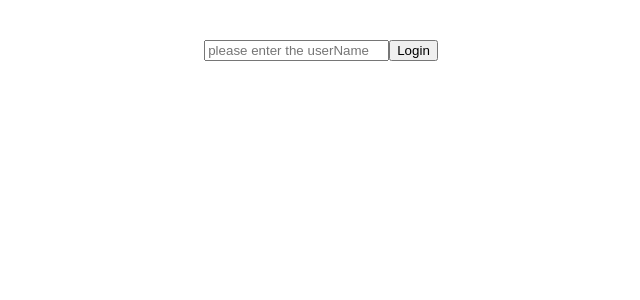
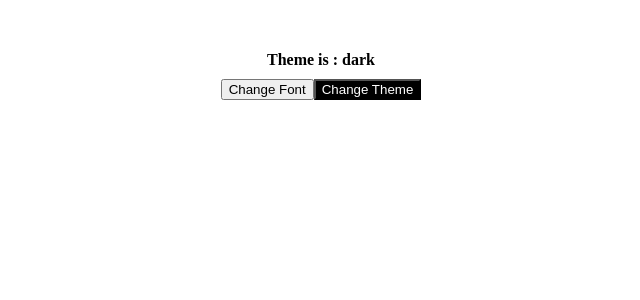
Before and after one commit to amanmulani09/TypeScript_React_Nextjs, a React (Vite) app: page / in a window 1280 px wide. Shown: the top 300 px of the page, without its empty margins (319-959 px from the left). Built offline with nearby package versions, Linux system fonts and the light colour scheme.

Commit message:
🛡️ reducer and context api

```diff
--- a/src/App.tsx
+++ b/src/App.tsx
@@ -2,6 +2,7 @@
 import './App.css'
 import EventExample from './component/React Event/EventExample'
 import Example from './component/children-component-type/Example'
+import ThemeContextExample from './component/context api with ts/ThemeContextExample'
 import UseStateExample from './component/useState Type/UseStateExample'
 function App() {
 
@@ -9,7 +10,8 @@ function App() {
     <>
     {/* <Example /> */}
     {/* <EventExample /> */}
-    <UseStateExample />
+    {/* <UseStateExample /> */}
+    <ThemeContextExample />
     </>
   )
 }
--- /dev/null
+++ b/src/component/context api with ts/ThemeContext.tsx
@@ -0,0 +1,56 @@
+import { createContext, useContext, useReducer } from "react";
+
+type StateType = {
+    theme:string,
+    fontSize:number,
+}
+
+// create the different actions types but it can be a lot of more code to write
+//Discriminited Unions
+type ColorActionType = {
+    type:"CHANGE_THEME"
+}
+type SizeActionType = {
+    type: "CHANGE_FONTSIZE",
+    payload:number
+}
+
+//so here we can do the same thing with the union
+
+type ActionType = ColorActionType | SizeActionType;
+
+const INITIAL_STATE = {
+    theme:"dark",
+    fontSize:16,
+}
+
+type ContextType = {state:StateType; dispatch:React.Dispatch<ActionType>}
+
+export const ThemeContext = createContext<ContextType>({state:INITIAL_STATE,dispatch:()=>{}});
+
+const reducer = (state:StateType,action:ActionType)=>{
+
+    switch(action.type){
+        case "CHANGE_THEME":{
+            return {...state,theme:state.theme === "dark" ? "light": "dark" }
+        };
+        case "CHANGE_FONTSIZE":{
+            return {...state,fontSize:action.payload}
+        }
+        default:
+            return state
+    }
+}
+
+export const ThemeProvider = ({children}:{children:React.ReactNode})=>{
+const [state,dispatch] = useReducer(reducer, INITIAL_STATE)
+    return(
+        <ThemeContext.Provider value={{state,dispatch}}>
+            {children}
+        </ThemeContext.Provider>
+    )
+}
+
+export const useTheme = ():ContextType=>{
+    return useContext(ThemeContext)
+}
--- /dev/null
+++ b/src/component/context api with ts/ThemeContextExample.tsx
@@ -0,0 +1,26 @@
+import { useTheme } from "./ThemeContext"
+
+const ThemeContextExample = ()=>{
+const {state,dispatch} = useTheme();
+    return(
+        <>
+        <h1 style={{fontSize:state.fontSize}}>Theme is : {state.theme}</h1>
+        <button onClick={()=> dispatch({
+            type:"CHANGE_FONTSIZE",
+            payload:12
+        })}>
+            Change Font
+        </button>
+        <button style={{
+            color:state.theme === 'dark' ? 'white' : 'black',
+            backgroundColor:state.theme === 'dark' ? 'black' : 'white',
+        }} onClick={()=> dispatch({
+            type:"CHANGE_THEME",
+        })}>
+            Change Theme
+        </button>
+        </>
+    )
+
+}
+export default ThemeContextExample;
--- a/src/main.tsx
+++ b/src/main.tsx
@@ -2,9 +2,12 @@ import React from 'react'
 import ReactDOM from 'react-dom/client'
 import App from './App.tsx'
 import './index.css'
+import { ThemeContext, ThemeProvider } from './component/context api with ts/ThemeContext.tsx'
 
 ReactDOM.createRoot(document.getElementById('root')!).render(
   <React.StrictMode>
+    <ThemeProvider>
     <App />
+    </ThemeProvider>
   </React.StrictMode>,
 )
```
